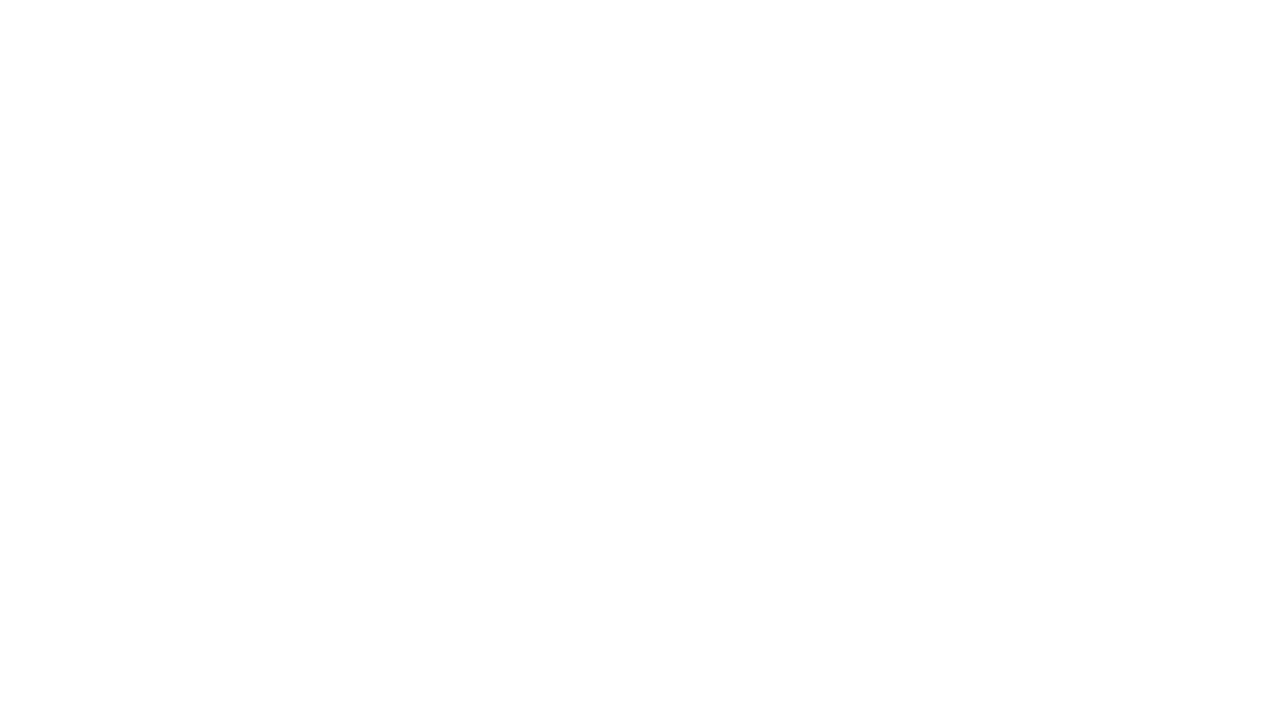
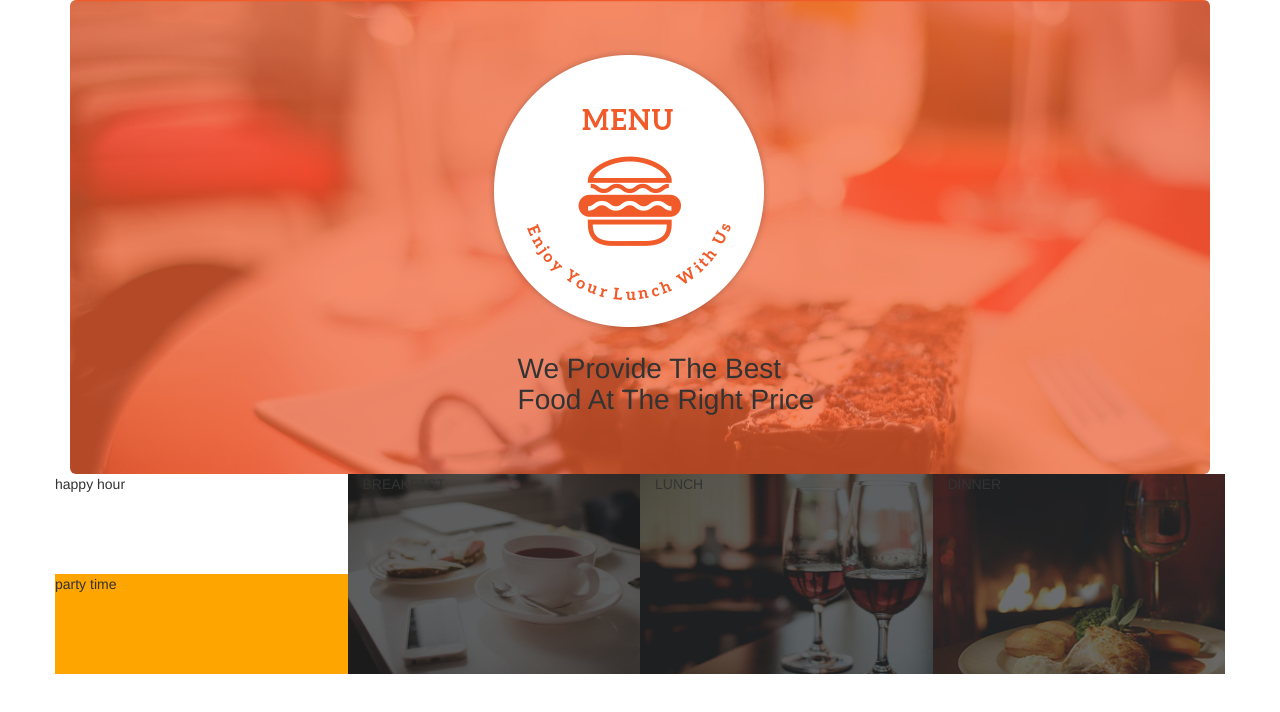
Before and after one commit to MichelAtieno/Anita-s-KItchen, a plain HTML site: page index.html in a window 1280 px wide. Drawn offline with Linux system fonts and the light colour scheme.

Commit message:
Add background images of #header1 and #header2,Added logo

```diff
--- a/css/styles.css
+++ b/css/styles.css
@@ -0,0 +1,44 @@
+.jumbotron >h1 {
+  font-size:28px;
+
+}
+h1 {
+  margin-left: 38%;
+  margin-right: 32%;
+
+}
+img {
+  padding-left:35%;
+}
+
+#header {
+  background-image: url(../images/backgrounds/landing.jpg);
+}
+
+#header2 {
+  margin-top: -30px;
+}
+
+#first {
+  background-image: url(../images/foodtop/breakfast.jpg);
+  height: 200px;
+}
+
+#second{
+  background-image: url(../images/foodtop/lunch.jpg);
+  height: 200px;
+}
+
+#third {
+  background-image: url(../images/foodtop/dinner.jpg);
+  height: 200px;
+}
+
+#split1 {
+  height: 100px;
+}
+
+#split2{
+  height: 100px;
+  background-color: orange;
+}
--- a/index.html
+++ b/index.html
@@ -8,6 +8,22 @@
     <script src="js/scripts.js"></script>
   </head>
   <body>
+     <div class="container">
+      <div class="jumbotron" id="header">
+       <img src="images/logoBig.png" alt="logo of Anita's Kitchen">
+       <h1>
+        We Provide The Best Food At The Right Price
+       </h1>
+     </div>
+   <div class="row" id="header2">
+     <div class="col-md-3" id="split">
+       <div class="row" id="split1">happy hour </div>
+       <div class="row" id="split2">party time </div> </div>
+     <div class="col-md-3" id="first">BREAKFAST</div>
+     <div class="col-md-3" id="second">LUNCH</div>
+     <div class="col-md-3" id="third">DINNER</div>
+   </div>
+   </div>
 
   </body>
 </html>
```
